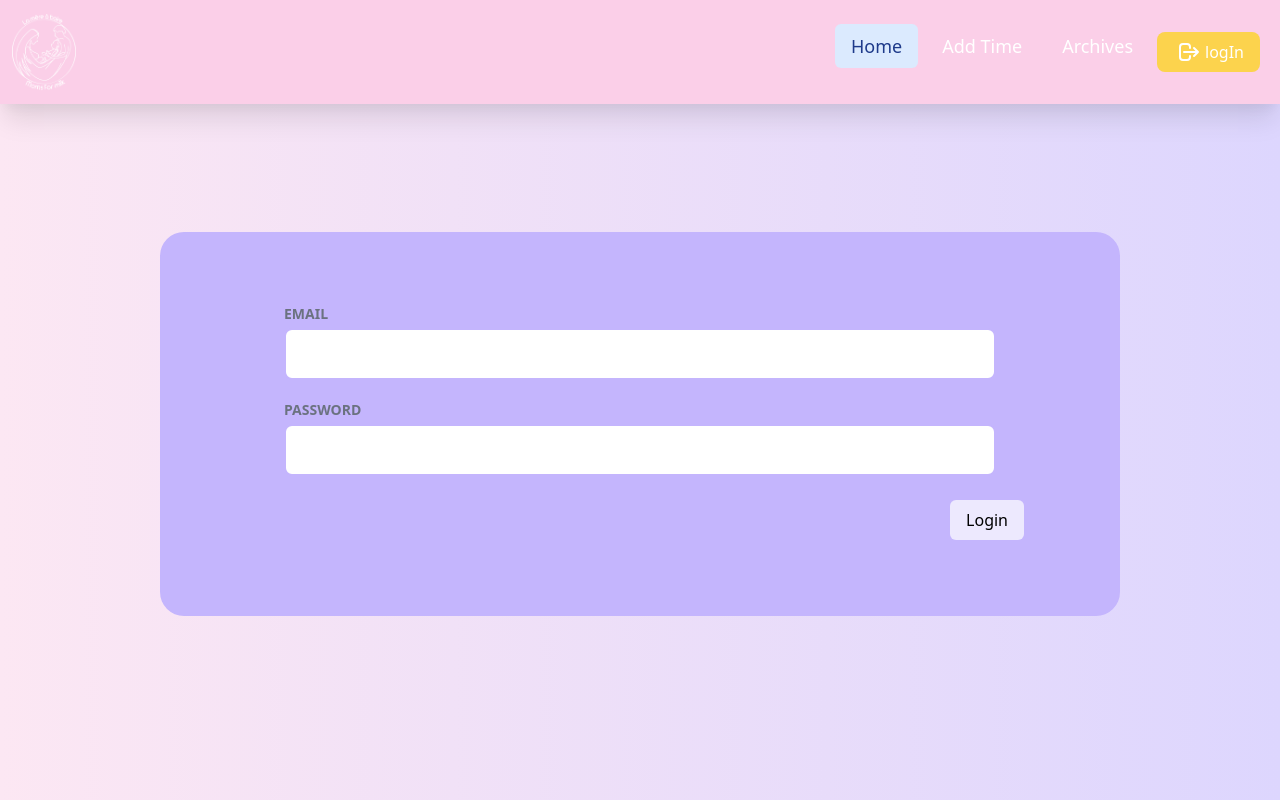
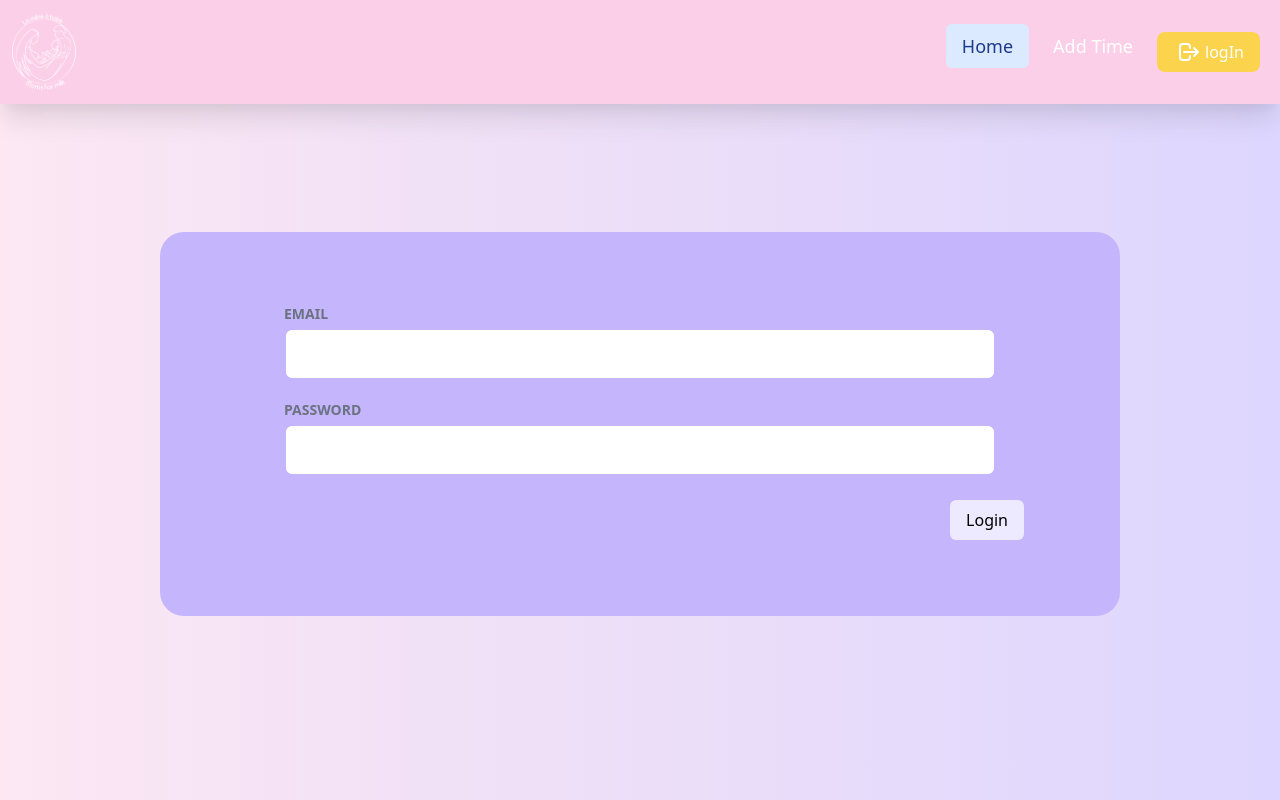
Before and after one commit to N-Feriel/MERN, a React (Create React App) app in the folder client/: page /login in a window 1280 px wide. Built offline with nearby package versions, Linux system fonts and the light colour scheme; no server answers.

Commit message:
fixing event details page

```diff
--- a/client/src/components/navBar/NavBar.js
+++ b/client/src/components/navBar/NavBar.js
@@ -34,7 +34,6 @@ function NavBar() {
           Home
         </NavItem>
         <NavItem href="/register/event">Add Time</NavItem>
-        <NavItem href="/archives">Archives</NavItem>
 
         {user ? (
           <button
--- a/client/src/pages/eventPage/EventPage.js
+++ b/client/src/pages/eventPage/EventPage.js
@@ -38,7 +38,7 @@ function EventPage() {
 
       if (response.status === 200) {
         setEventsData(response.data);
-        setStatusEvent("error");
+        setStatusEvent("idle");
       } else {
         throw response.message;
       }
```
